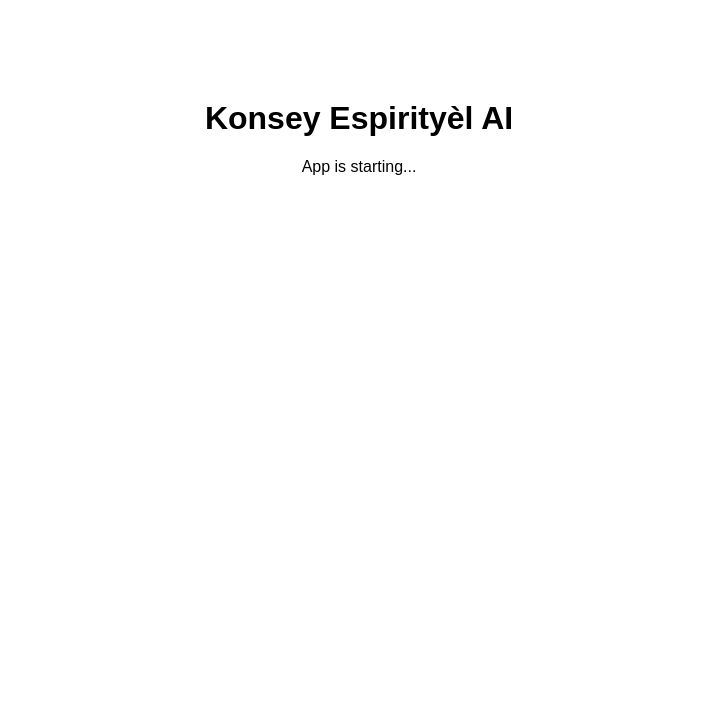
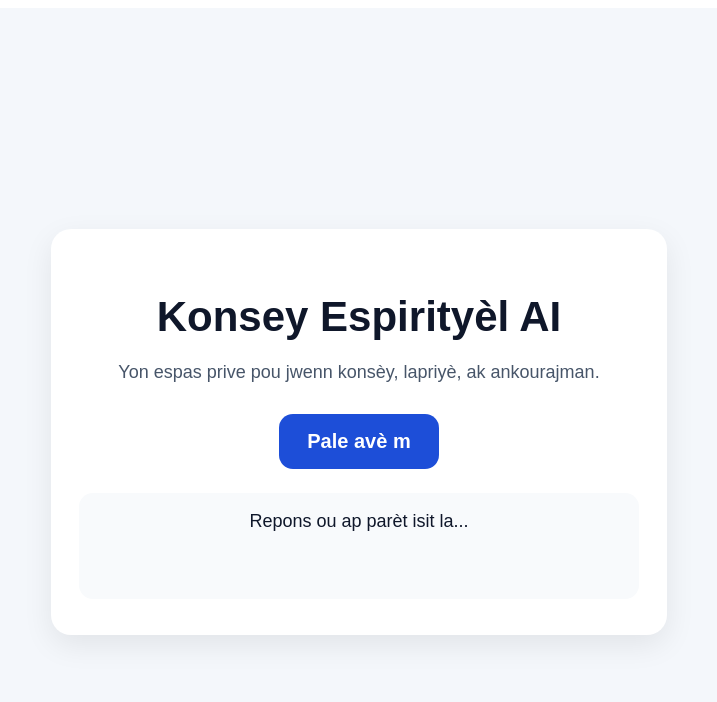
Before and after one commit to spiritcounsel/konsey-esprityel-ai, a Next.js app: page / in a window 1280 px wide. Shown: the top 702 px of the page, without its empty margins (281-998 px from the left). Built offline with nearby package versions, Linux system fonts and the light colour scheme.

Commit message:
Update index.js

```diff
--- a/pages/index.js
+++ b/pages/index.js
@@ -1,8 +1,88 @@
+import { useState } from "react";
+
 export default function Home() {
+  const [response, setResponse] = useState("");
+
+  const sendMessage = async () => {
+    const res = await fetch("/api/voice", {
+      method: "POST",
+      headers: {
+        "Content-Type": "application/json",
+      },
+      body: JSON.stringify({ message: "hello" }),
+    });
+
+    const data = await res.json();
+    setResponse(data.reply);
+  };
+
   return (
-    <main style={{ textAlign: "center", marginTop: "100px", fontFamily: "Arial, sans-serif" }}>
-      <h1>Konsey Espirityèl AI</h1>
-      <p>App is starting...</p>
+    <main style={styles.page}>
+      <div style={styles.card}>
+        <h1 style={styles.title}>Konsey Espirityèl AI</h1>
+        <p style={styles.subtitle}>
+          Yon espas prive pou jwenn konsèy, lapriyè, ak ankourajman.
+        </p>
+
+        <button style={styles.button} onClick={sendMessage}>
+          Pale avè m
+        </button>
+
+        <div style={styles.responseBox}>
+          {response || "Repons ou ap parèt isit la..."}
+        </div>
+      </div>
     </main>
   );
 }
+
+const styles = {
+  page: {
+    minHeight: "100vh",
+    display: "flex",
+    alignItems: "center",
+    justifyContent: "center",
+    background: "#f4f7fb",
+    padding: "24px",
+    fontFamily: "Arial, sans-serif",
+  },
+  card: {
+    width: "100%",
+    maxWidth: "560px",
+    background: "#ffffff",
+    borderRadius: "20px",
+    padding: "36px 28px",
+    boxShadow: "0 10px 30px rgba(0,0,0,0.08)",
+    textAlign: "center",
+  },
+  title: {
+    fontSize: "42px",
+    marginBottom: "10px",
+    color: "#0f172a",
+  },
+  subtitle: {
+    fontSize: "18px",
+    color: "#475569",
+    marginBottom: "28px",
+    lineHeight: "1.5",
+  },
+  button: {
+    background: "#1d4ed8",
+    color: "#ffffff",
+    border: "none",
+    borderRadius: "14px",
+    padding: "16px 28px",
+    fontSize: "20px",
+    fontWeight: "bold",
+    cursor: "pointer",
+    marginBottom: "24px",
+  },
+  responseBox: {
+    minHeight: "70px",
+    background: "#f8fafc",
+    borderRadius: "14px",
+    padding: "18px",
+    color: "#0f172a",
+    fontSize: "18px",
+  },
+};
```
